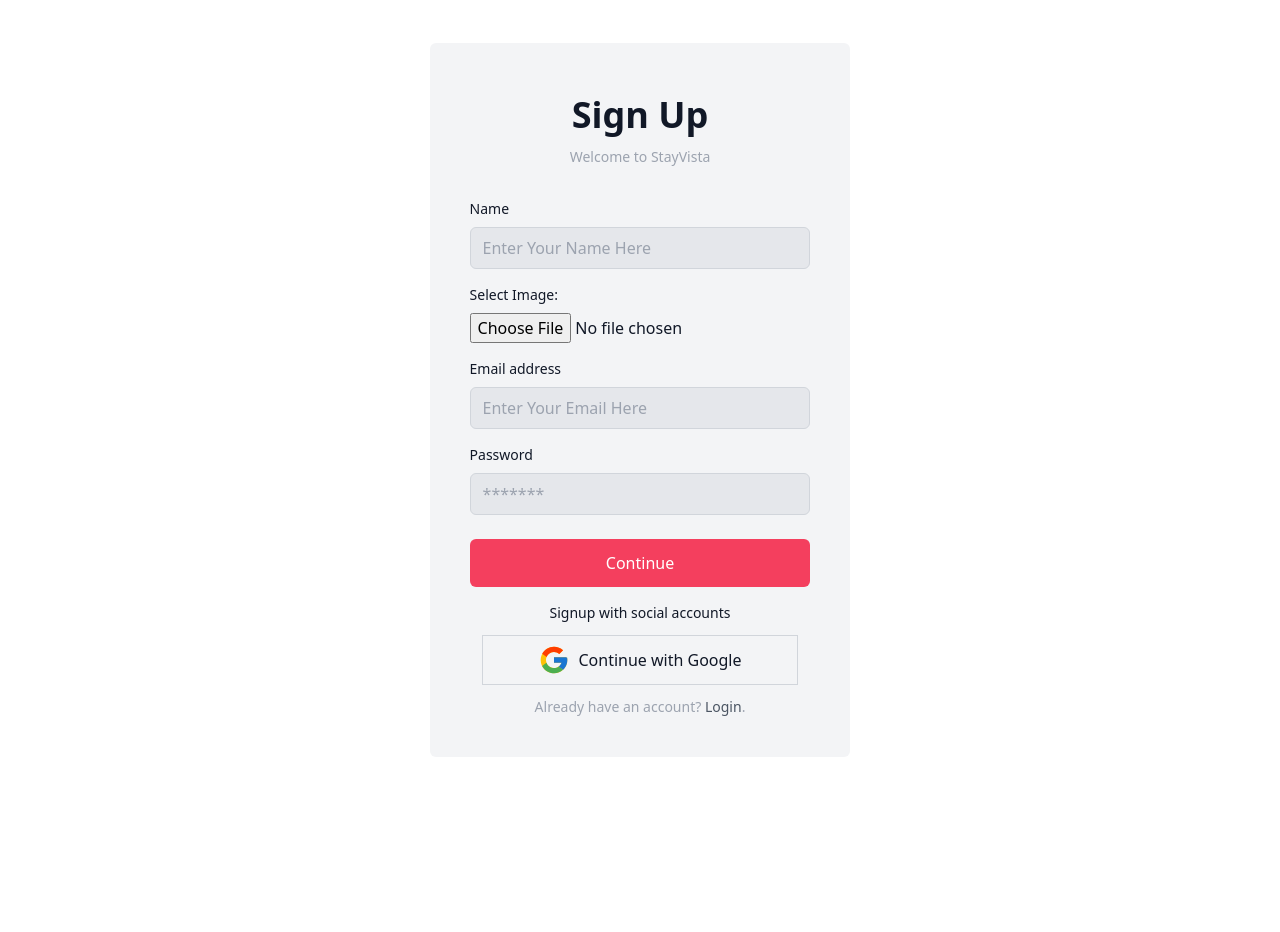
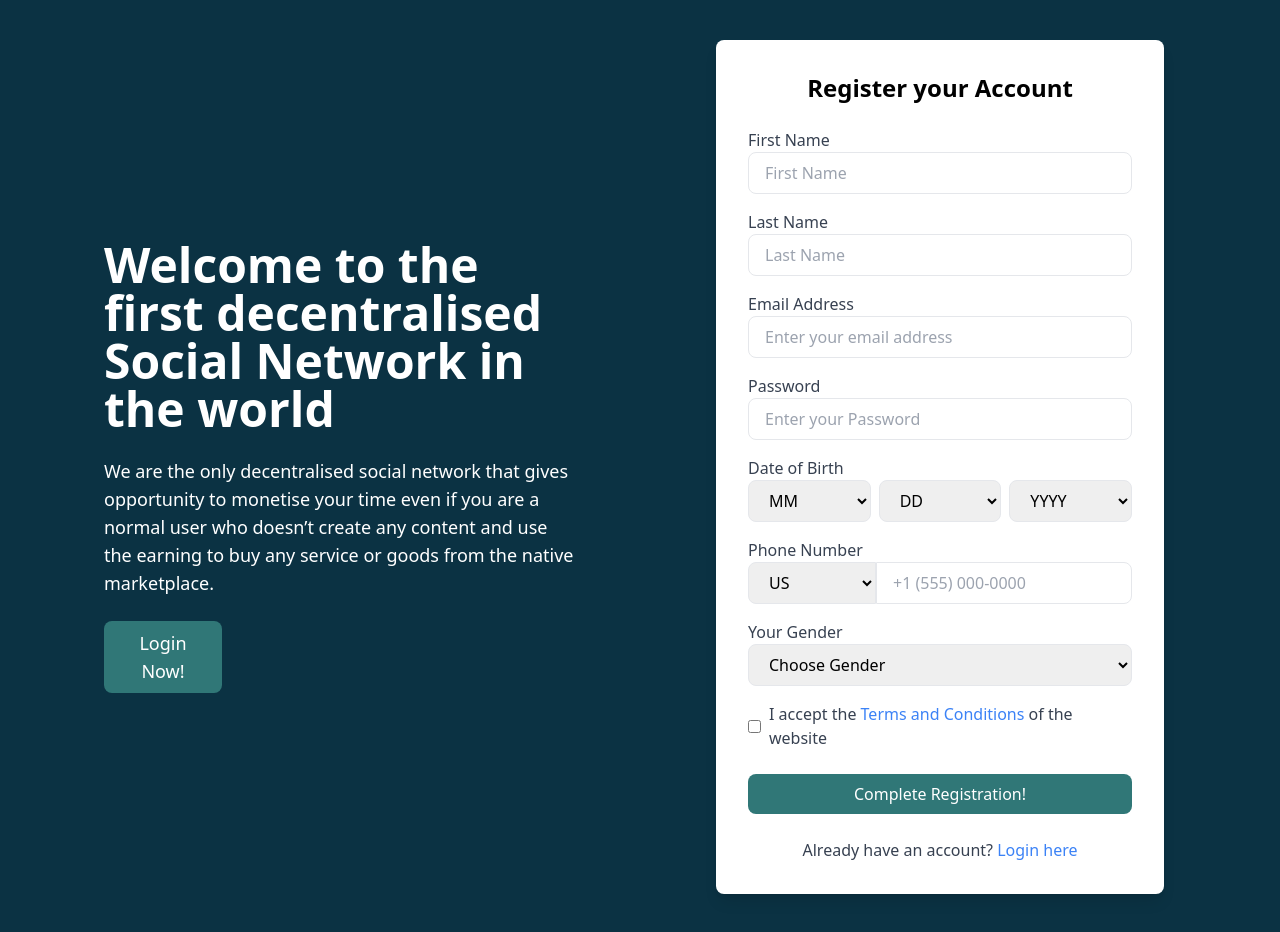
Before and after one commit to riaz9191/Quantum-Possibilities-Social-Media, a React (Vite) app in the folder frontend/: page /signup in a window 1280 px wide. Before the commit the page ends 800 px from the top, so only its background shows below. Built offline with nearby package versions, Linux system fonts and the light colour scheme.

Commit message:
navbar menu added

```diff
--- a/frontend/src/components/Shared/Container.jsx
+++ b/frontend/src/components/Shared/Container.jsx
@@ -1,7 +1,7 @@
 /* eslint-disable react/prop-types */
 const Container = ({ children }) => {
   return (
-    <div className='max-w-[2520px] mx-auto xl:px-20 md:px-10 sm:px-2 px-4'>
+    <div className='max-w-[2520px] mx-auto'>
       {children}
     </div>
   )
--- a/frontend/src/layouts/Main.jsx
+++ b/frontend/src/layouts/Main.jsx
@@ -1,9 +1,11 @@
 import { Outlet } from "react-router-dom";
 import Navbar from "../components/Shared/Navbar/Navbar";
 import Footer from "../components/Shared/Footer/Footer";
+import Container from "../components/Shared/Container";
 const Main = () => {
   return (
     <div>
+      <Container>
         <div className="bg-[#E5E6EC]">
           <Navbar />
           {/* <Sidebar /> */}
@@ -15,6 +17,7 @@ const Main = () => {
           {/* <RightSidebar /> */}
         </div>
         {/* <Footer /> */}
+      </Container>
     </div>
   );
 };
--- a/frontend/src/pages/Login/Login.jsx
+++ b/frontend/src/pages/Login/Login.jsx
@@ -36,7 +36,7 @@ const LoginPage = () => {
                 placeholder="********"
                 className="w-full px-4 py-2 border rounded-lg focus:outline-none focus:border-blue-500"
               />
-              <a href="#" className="absolute right-0 bottom-2 text-blue-500 text-sm">Forgot Password?</a>
+              {/* <a href="#" className="absolute right-0 bottom-2 text-blue-500 text-sm">Forgot Password?</a> */}
             </div>
             <div className="flex items-center justify-between mb-6">
               <div className="flex items-center">
@@ -44,7 +44,7 @@ const LoginPage = () => {
                 <label htmlFor="remember" className="text-gray-700">Remember me</label>
               </div>
               <div className="flex items-center">
-                <label htmlFor="remember" className="text-gray-700">Forget Password</label>
+                <label htmlFor="remember" className="text-gray-700 font-semibold">Forget Password</label>
               </div>
             </div>
             <button className="w-full bg-[#307777] text-white py-2 rounded-lg hover:bg-green-700 transition duration-200">
@@ -55,7 +55,7 @@ const LoginPage = () => {
             <span className="text-gray-400 mx-2">or sign up with</span>
           </div>
           <p className="text-center text-gray-700 mt-6">
-            Don't have an Account? <a href="#" className="text-blue-500">Sign up here</a>
+            Don't have an Account? <a href="/signup" className="text-blue-500">Sign up here</a>
           </p>
         </div>
       </div>
--- a/frontend/src/pages/SignUp/SignUp.jsx
+++ b/frontend/src/pages/SignUp/SignUp.jsx
@@ -1,111 +1,114 @@
-import { Link } from 'react-router-dom'
-import { FcGoogle } from 'react-icons/fc'
+import React from 'react';
 
-const SignUp = () => {
+const SignupPage = () => {
   return (
-    <div className='flex justify-center items-center min-h-screen'>
-      <div className='flex flex-col max-w-md p-6 rounded-md sm:p-10 bg-gray-100 text-gray-900'>
-        <div className='mb-8 text-center'>
-          <h1 className='my-3 text-4xl font-bold'>Sign Up</h1>
-          <p className='text-sm text-gray-400'>Welcome to StayVista</p>
-        </div>
-        <form
-          noValidate=''
-          action=''
-          className='space-y-6 ng-untouched ng-pristine ng-valid'
-        >
-          <div className='space-y-4'>
-            <div>
-              <label htmlFor='email' className='block mb-2 text-sm'>
-                Name
-              </label>
+    <div className="min-h-screen flex bg-[#0B3243] p-10">
+      {/* Left section */}
+      <div className="w-1/2 text-white p-16 flex flex-col justify-center">
+        <h1 className="text-5xl font-bold mb-6">Welcome to the first decentralised Social Network in the world</h1>
+        <p className="text-lg mb-6">
+          We are the only decentralised social network that gives opportunity to monetise your time
+          even if you are a normal user who doesn’t create any content and use the earning to buy
+          any service or goods from the native marketplace.
+        </p>
+        <button className="bg-[#307777] w-1/4 text-white py-2 px-4 rounded-lg text-lg hover:bg-green-700 transition duration-200">
+          Login Now!
+        </button>
+      </div>
+
+      {/* Right section */}
+      <div className="w-1/2 flex items-center justify-center">
+        <div className="bg-white p-8 rounded-lg shadow-lg w-full max-w-md">
+          <h2 className="text-2xl font-bold mb-6 text-center">Register your Account</h2>
+          <form>
+            <div className="mb-4">
+              <label className="block text-gray-700">First Name</label>
               <input
-                type='text'
-                name='name'
-                id='name'
-                placeholder='Enter Your Name Here'
-                className='w-full px-3 py-2 border rounded-md border-gray-300 focus:outline-rose-500 bg-gray-200 text-gray-900'
-                data-temp-mail-org='0'
+                type="text"
+                placeholder="First Name"
+                className="w-full px-4 py-2 border rounded-lg focus:outline-none focus:border-blue-500"
               />
             </div>
-            <div>
-              <label htmlFor='image' className='block mb-2 text-sm'>
-                Select Image:
-              </label>
+            <div className="mb-4">
+              <label className="block text-gray-700">Last Name</label>
               <input
-                required
-                type='file'
-                id='image'
-                name='image'
-                accept='image/*'
+                type="text"
+                placeholder="Last Name"
+                className="w-full px-4 py-2 border rounded-lg focus:outline-none focus:border-blue-500"
               />
             </div>
-            <div>
-              <label htmlFor='email' className='block mb-2 text-sm'>
-                Email address
-              </label>
+            <div className="mb-4">
+              <label className="block text-gray-700">Email Address</label>
               <input
-                type='email'
-                name='email'
-                id='email'
-                required
-                placeholder='Enter Your Email Here'
-                className='w-full px-3 py-2 border rounded-md border-gray-300 focus:outline-rose-500 bg-gray-200 text-gray-900'
-                data-temp-mail-org='0'
+                type="email"
+                placeholder="Enter your email address"
+                className="w-full px-4 py-2 border rounded-lg focus:outline-none focus:border-blue-500"
               />
             </div>
-            <div>
-              <div className='flex justify-between'>
-                <label htmlFor='password' className='text-sm mb-2'>
-                  Password
-                </label>
-              </div>
+            <div className="mb-4">
+              <label className="block text-gray-700">Password</label>
               <input
-                type='password'
-                name='password'
-                autoComplete='new-password'
-                id='password'
-                required
-                placeholder='*******'
-                className='w-full px-3 py-2 border rounded-md border-gray-300 focus:outline-rose-500 bg-gray-200 text-gray-900'
+                type="password"
+                placeholder="Enter your Password"
+                className="w-full px-4 py-2 border rounded-lg focus:outline-none focus:border-blue-500"
               />
             </div>
-          </div>
-
-          <div>
-            <button
-              type='submit'
-              className='bg-rose-500 w-full rounded-md py-3 text-white'
-            >
-              Continue
+            <div className="mb-4">
+              <label className="block text-gray-700">Date of Birth</label>
+              <div className="flex space-x-2">
+                <select className="w-1/3 px-4 py-2 border rounded-lg focus:outline-none focus:border-blue-500">
+                  <option>MM</option>
+                  {/* Add more months */}
+                </select>
+                <select className="w-1/3 px-4 py-2 border rounded-lg focus:outline-none focus:border-blue-500">
+                  <option>DD</option>
+                  {/* Add more days */}
+                </select>
+                <select className="w-1/3 px-4 py-2 border rounded-lg focus:outline-none focus:border-blue-500">
+                  <option>YYYY</option>
+                  {/* Add more years */}
+                </select>
+              </div>
+            </div>
+            <div className="mb-4">
+              <label className="block text-gray-700">Phone Number</label>
+              <div className="flex">
+                <select className="w-1/3 px-4 py-2 border rounded-l-lg focus:outline-none focus:border-blue-500">
+                  <option>US</option>
+                  {/* Add more country codes */}
+                </select>
+                <input
+                  type="text"
+                  placeholder="+1 (555) 000-0000"
+                  className="w-2/3 px-4 py-2 border rounded-r-lg focus:outline-none focus:border-blue-500"
+                />
+              </div>
+            </div>
+            <div className="mb-4">
+              <label className="block text-gray-700">Your Gender</label>
+              <select className="w-full px-4 py-2 border rounded-lg focus:outline-none focus:border-blue-500">
+                <option>Choose Gender</option>
+                {/* Add more gender options */}
+              </select>
+            </div>
+            <div className="mb-6">
+              <label className="flex items-center">
+                <input type="checkbox" className="mr-2" />
+                <span className="text-gray-700">I accept the <a href="#" className="text-blue-500">Terms and Conditions</a> of the website</span>
+              </label>
+            </div>
+            <button className="w-full bg-[#307777] text-white py-2 rounded-lg hover:bg-green-700 transition duration-200">
+              Complete Registration!
             </button>
-          </div>
-        </form>
-        <div className='flex items-center pt-4 space-x-1'>
-          <div className='flex-1 h-px sm:w-16 dark:bg-gray-700'></div>
-          <p className='px-3 text-sm dark:text-gray-400'>
-            Signup with social accounts
+          </form>
+          <p className="text-center text-gray-700 mt-6">
+            Already have an account? <a href="/login" className="text-blue-500">
+              Login here</a>
           </p>
-          <div className='flex-1 h-px sm:w-16 dark:bg-gray-700'></div>
         </div>
-        <div className='flex justify-center items-center space-x-2 border m-3 p-2 border-gray-300 border-rounded cursor-pointer'>
-          <FcGoogle size={32} />
-
-          <p>Continue with Google</p>
-        </div>
-        <p className='px-6 text-sm text-center text-gray-400'>
-          Already have an account?{' '}
-          <Link
-            to='/login'
-            className='hover:underline hover:text-rose-500 text-gray-600'
-          >
-            Login
-          </Link>
-          .
-        </p>
       </div>
     </div>
-  )
-}
+  );
+};
 
-export default SignUp
+export default SignupPage;
```
Also changed, not shown: frontend/src/components/Shared/Navbar/Navbar.jsx (+69 -19 lines). Lines whose indentation alone changed are shown as unchanged.
